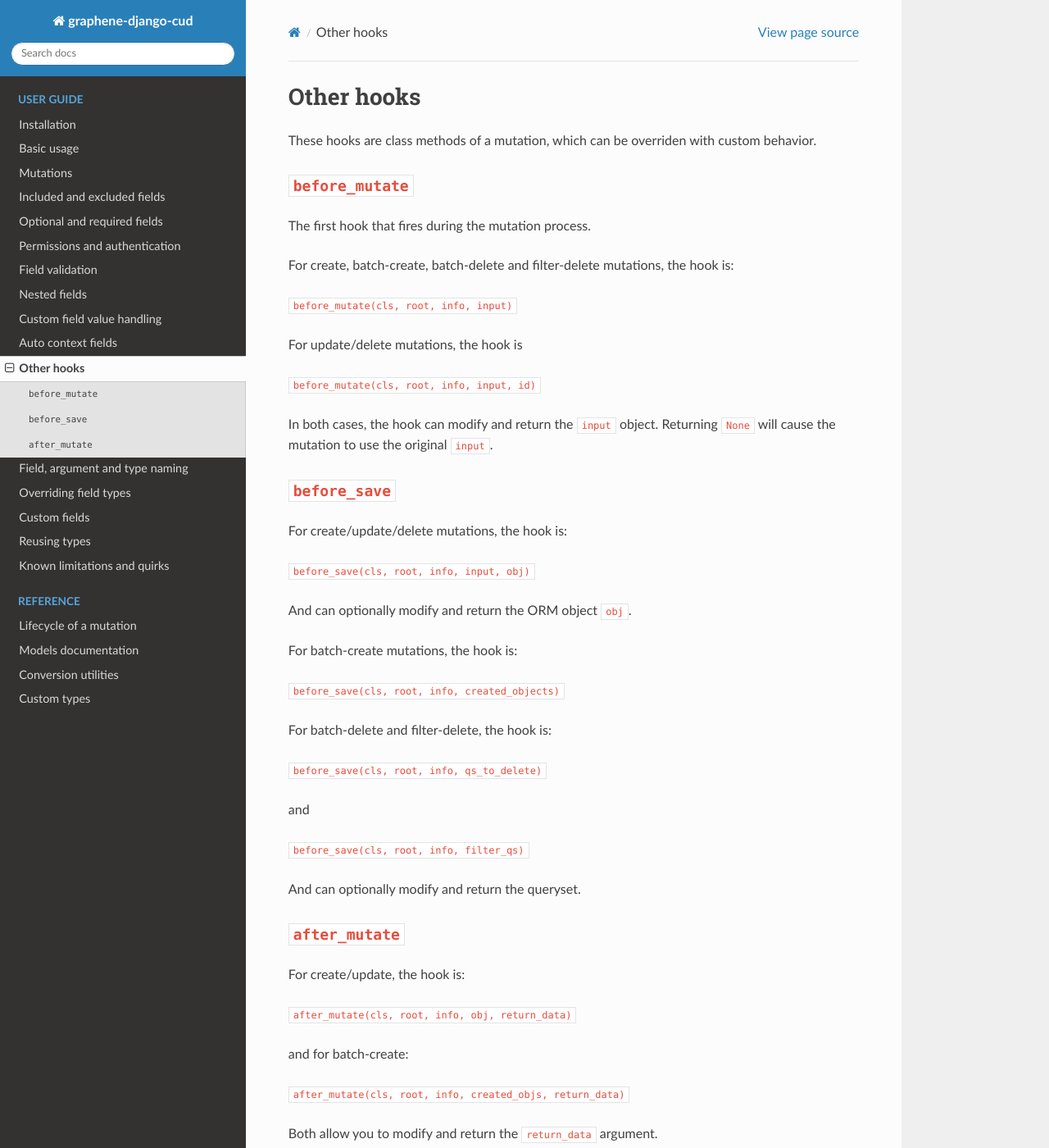
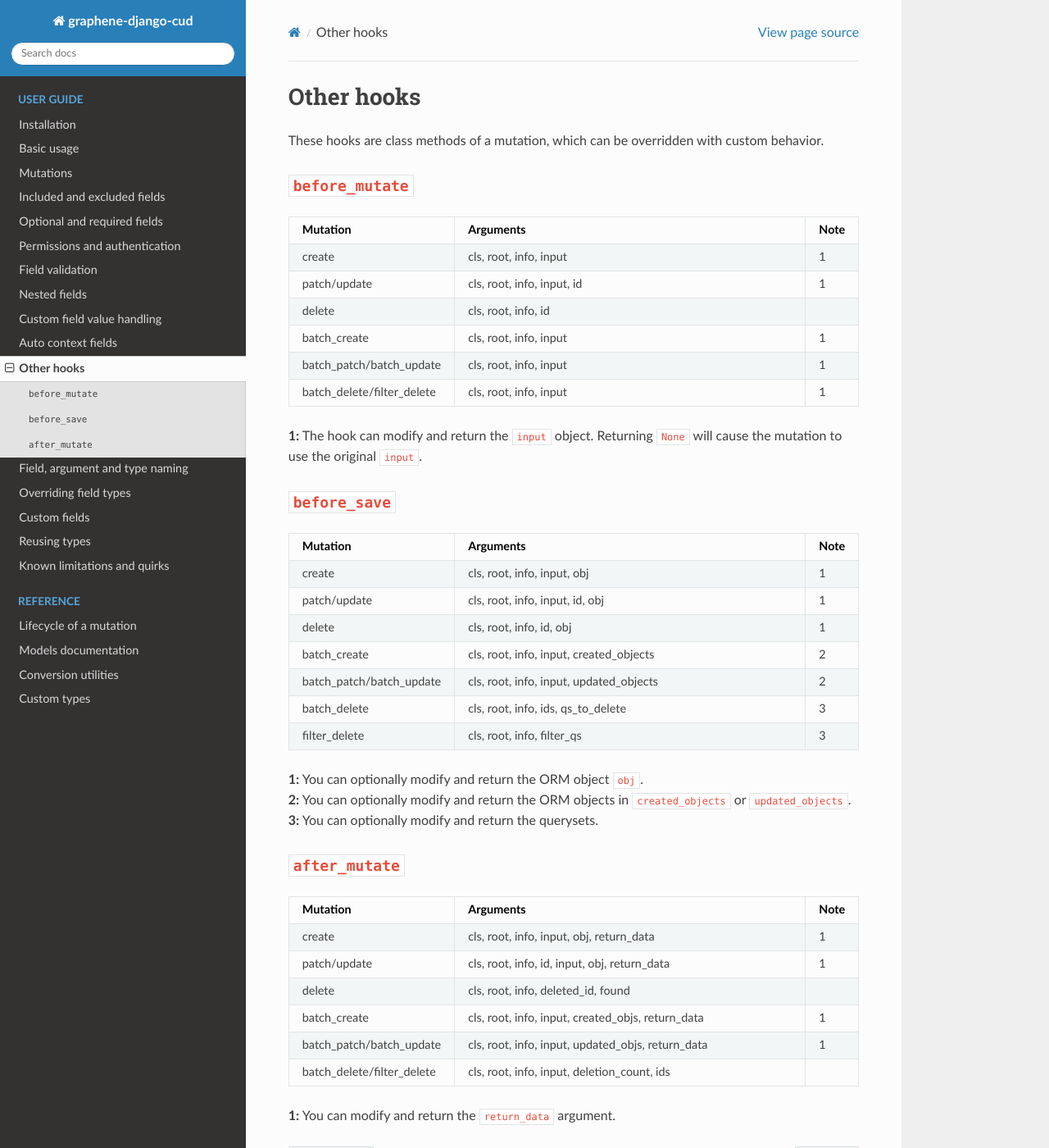
Before and after one commit to tOgg1/graphene-django-cud, a Sphinx documentation site: the page built from docs/guide/other-hooks.rst, in a window 1280 px wide and 1400 px high. Shown: the whole window at 82% size. Built offline with Sphinx 7.4.7 and the Read the Docs theme 2.0.0, drawn with Linux system fonts in a browser that asks for light colours; some of the changed text lies outside the part shown.

Commit message:
Alter documentation of other hooks

```diff
--- a/docs/guide/other-hooks.rst
+++ b/docs/guide/other-hooks.rst
@@ -2,65 +2,102 @@
 Other hooks
 ====================
 
-These hooks are class methods of a mutation, which can be overriden with custom behavior.
-
+These hooks are class methods of a mutation, which can be overridden with custom behavior.
 
 ``before_mutate``
 -------------------
 
-The first hook that fires during the mutation process.
+.. list-table::
+  :widths: 25 75 10
+  :header-rows: 1
 
-For create, batch-create, batch-delete and filter-delete mutations, the hook is:
+  * - Mutation
+    - Arguments
+    - Note
+  * - create
+    - cls, root, info, input
+    - 1
+  * - patch/update
+    - cls, root, info, input, id
+    - 1
+  * - delete
+    - cls, root, info, id
+    -
+  * - batch_create
+    - cls, root, info, input
+    - 1
+  * - batch_patch/batch_update
+    - cls, root, info, input
+    - 1
+  * - batch_delete/filter_delete
+    - cls, root, info, input
+    - 1
 
-``before_mutate(cls, root, info, input)``
-
-For update/delete mutations, the hook is
-
-``before_mutate(cls, root, info, input, id)``
-
-In both cases, the hook can modify and return the ``input`` object. Returning ``None``
-will cause the mutation to use the original ``input``.
+| **1:** The hook can modify and return the ``input`` object. Returning ``None`` will cause the mutation to use the original ``input``.
 
 ``before_save``
 -------------------
 
-For create/update/delete mutations, the hook is:
+.. list-table::
+  :widths: 25 75 10
+  :header-rows: 1
 
-``before_save(cls, root, info, input, obj)``
+  * - Mutation
+    - Arguments
+    - Note
+  * - create
+    - cls, root, info, input, obj
+    - 1
+  * - patch/update
+    - cls, root, info, input, id, obj
+    - 1
+  * - delete
+    - cls, root, info, id, obj
+    - 1
+  * - batch_create
+    - cls, root, info, input, created_objects
+    - 2
+  * - batch_patch/batch_update
+    - cls, root, info, input, updated_objects
+    - 2
+  * - batch_delete
+    - cls, root, info, ids, qs_to_delete
+    - 3
+  * - filter_delete
+    - cls, root, info, filter_qs
+    - 3
 
-And can optionally modify and return the ORM object ``obj``.
-
-For batch-create mutations, the hook is:
-
-``before_save(cls, root, info, created_objects)``
-
-For batch-delete and filter-delete, the hook is:
-
-``before_save(cls, root, info, qs_to_delete)``
-
-and
-
-``before_save(cls, root, info, filter_qs)``
-
-And can optionally modify and return the queryset.
+| **1:** You can optionally modify and return the ORM object ``obj``.
+| **2:** You can optionally modify and return the ORM objects in ``created_objects`` or ``updated_objects``.
+| **3:** You can optionally modify and return the querysets.
 
 ``after_mutate``
 -------------------
 
-For create/update, the hook is:
+.. list-table::
+  :widths: 25 75 10
+  :header-rows: 1
 
-``after_mutate(cls, root, info, obj, return_data)``
+  * - Mutation
+    - Arguments
+    - Note
+  * - create
+    - cls, root, info, input, obj, return_data
+    - 1
+  * - patch/update
+    - cls, root, info, id, input, obj, return_data
+    - 1
+  * - delete
+    - cls, root, info, deleted_id, found
+    -
+  * - batch_create
+    - cls, root, info, input, created_objs, return_data
+    - 1
+  * - batch_patch/batch_update
+    - cls, root, info, input, updated_objs, return_data
+    - 1
+  * - batch_delete/filter_delete
+    - cls, root, info, input, deletion_count, ids
+    -
 
-and for batch-create:
-
-``after_mutate(cls, root, info, created_objs, return_data)``
-
-Both allow you to modify and return the ``return_data`` argument.
-
-For delete, the hook is:
-
-``after_mutate(cls, root, info, deleted_id, found)``
-
-For batch-delete and filter-delete, the hook is:
-
-``after_mutate(cls, root, info, deletion_count, deleted_ids)``
+| **1:** You can modify and return the ``return_data`` argument.
```
